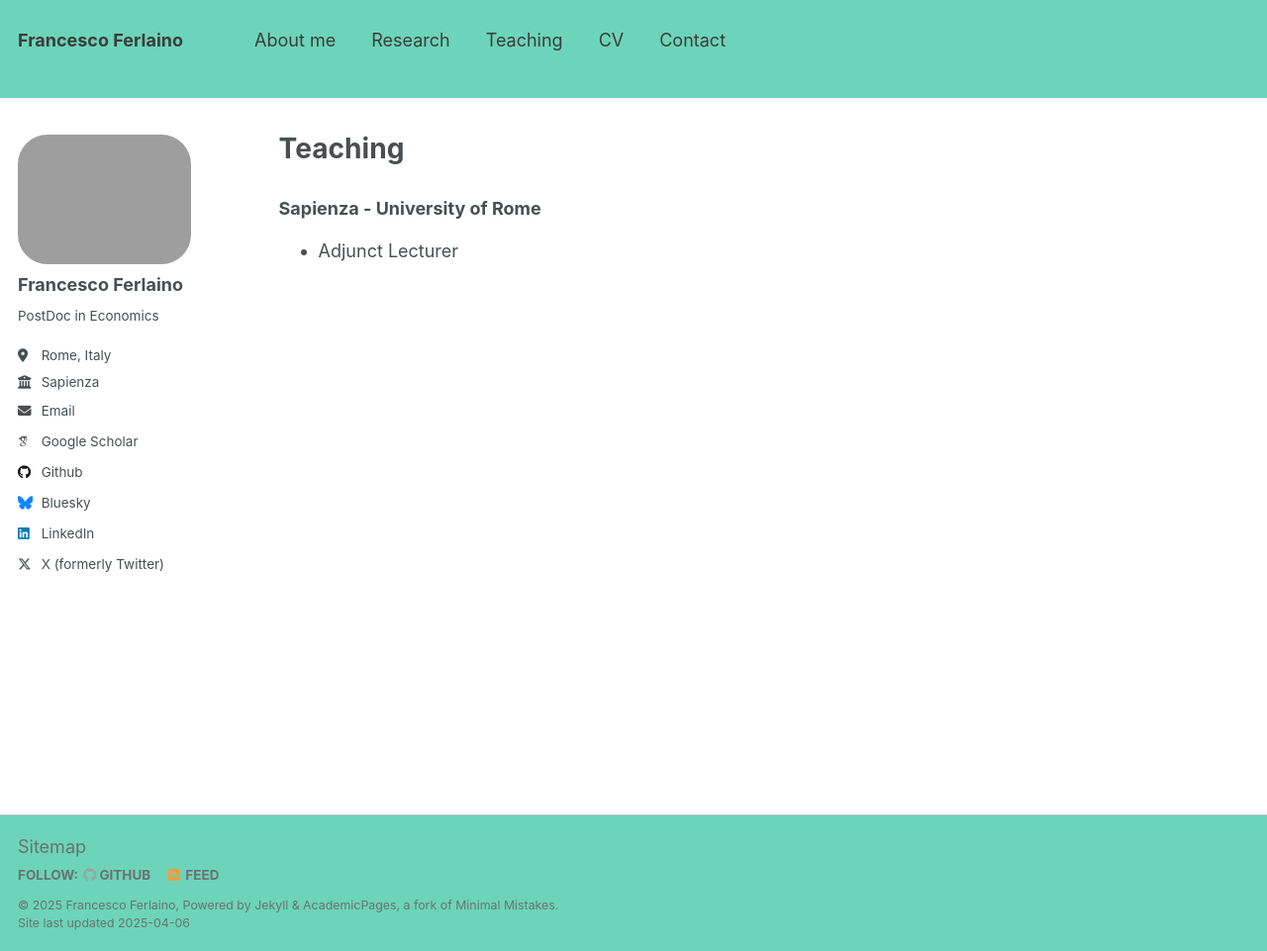
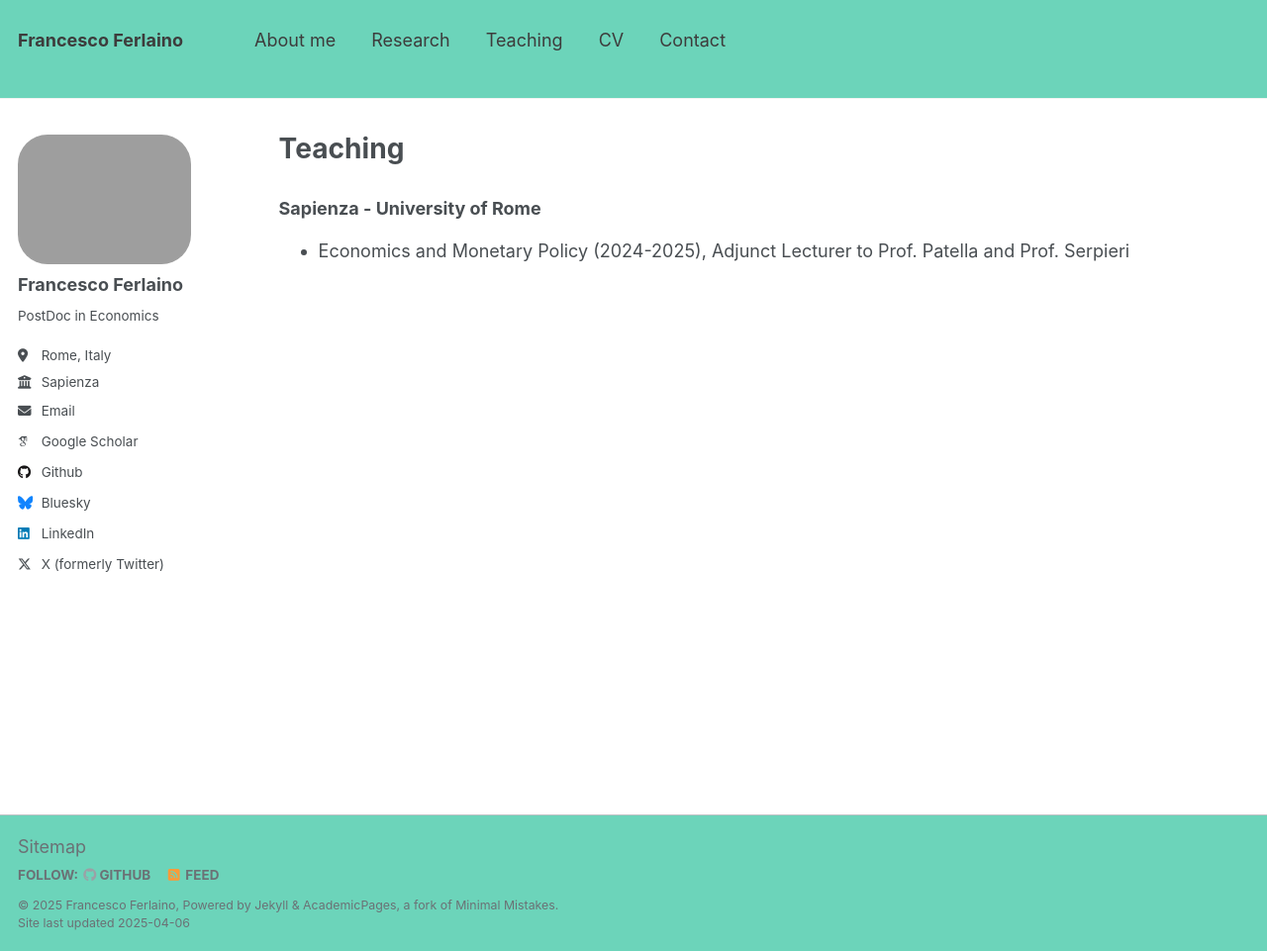
Before and after one commit to fraferla/fraferla.github.io, a Jekyll site: the page built from _pages/teaching.md, in a window 1280 px wide and 961 px high. Shown: the whole window at 99% size. Built offline with Jekyll 4.4.1, drawn with Linux system fonts in a browser that asks for light colours; some web fonts are replaced.

Commit message:
Update teaching.md

```diff
--- a/_pages/teaching.md
+++ b/_pages/teaching.md
@@ -8,4 +8,4 @@ author_profile: true
 
 ### Sapienza - University of Rome
 
-- Adjunct Lecturer
+- Economics and Monetary Policy (2024-2025), Adjunct Lecturer to Prof. Patella and Prof. Serpieri
```
